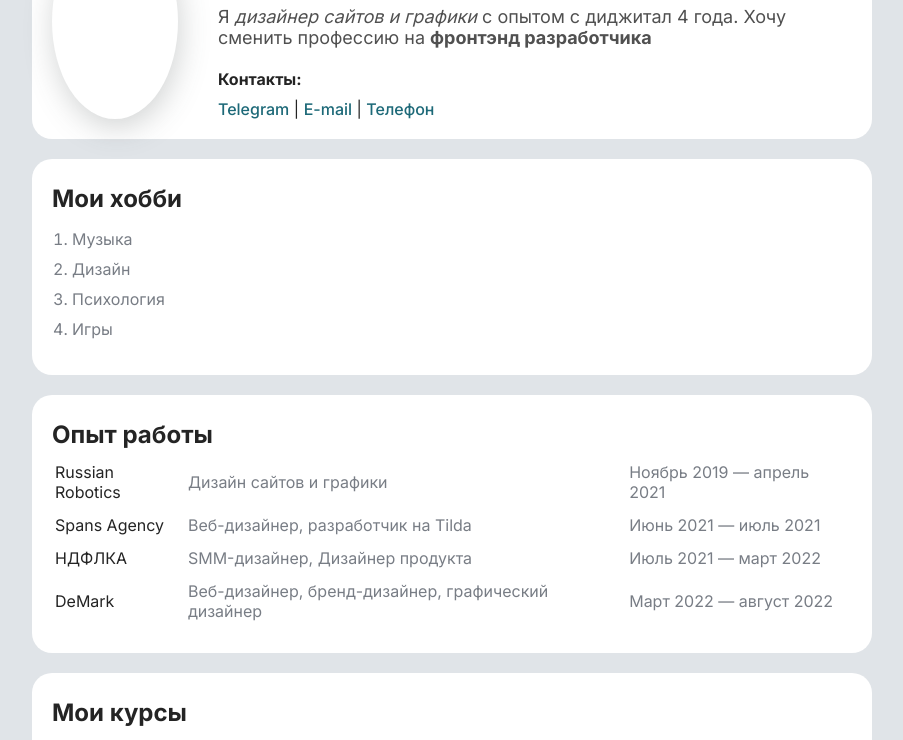
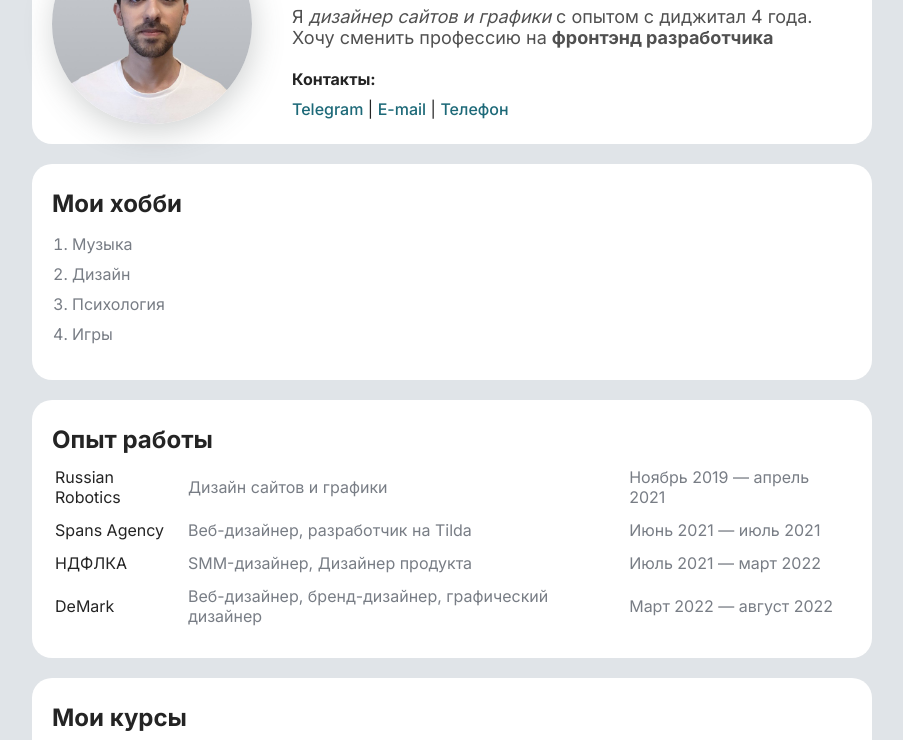
Before and after one commit to Gevorg-Creator/resume, a plain HTML site: page index.html in a window 1280 px wide. Shown: the part 154-894 px from the top of the page, without its empty margins (188-1091 px from the left). Drawn offline with Linux system fonts and the light colour scheme.

Commit message:
Update index.html

```diff
--- a/index.html
+++ b/index.html
@@ -12,7 +12,7 @@
 <body>
 <div class="container">
     <div class="info">
-        <img src="imgs/ava.jpg" alt="Геворг Амбарцумян" class="avatar">
+        <img src="../ava.jpg" alt="Геворг Амбарцумян" class="avatar">
 
         <div class="info-text">
             <h1>Геворг Амбарцумян</h1>
```
